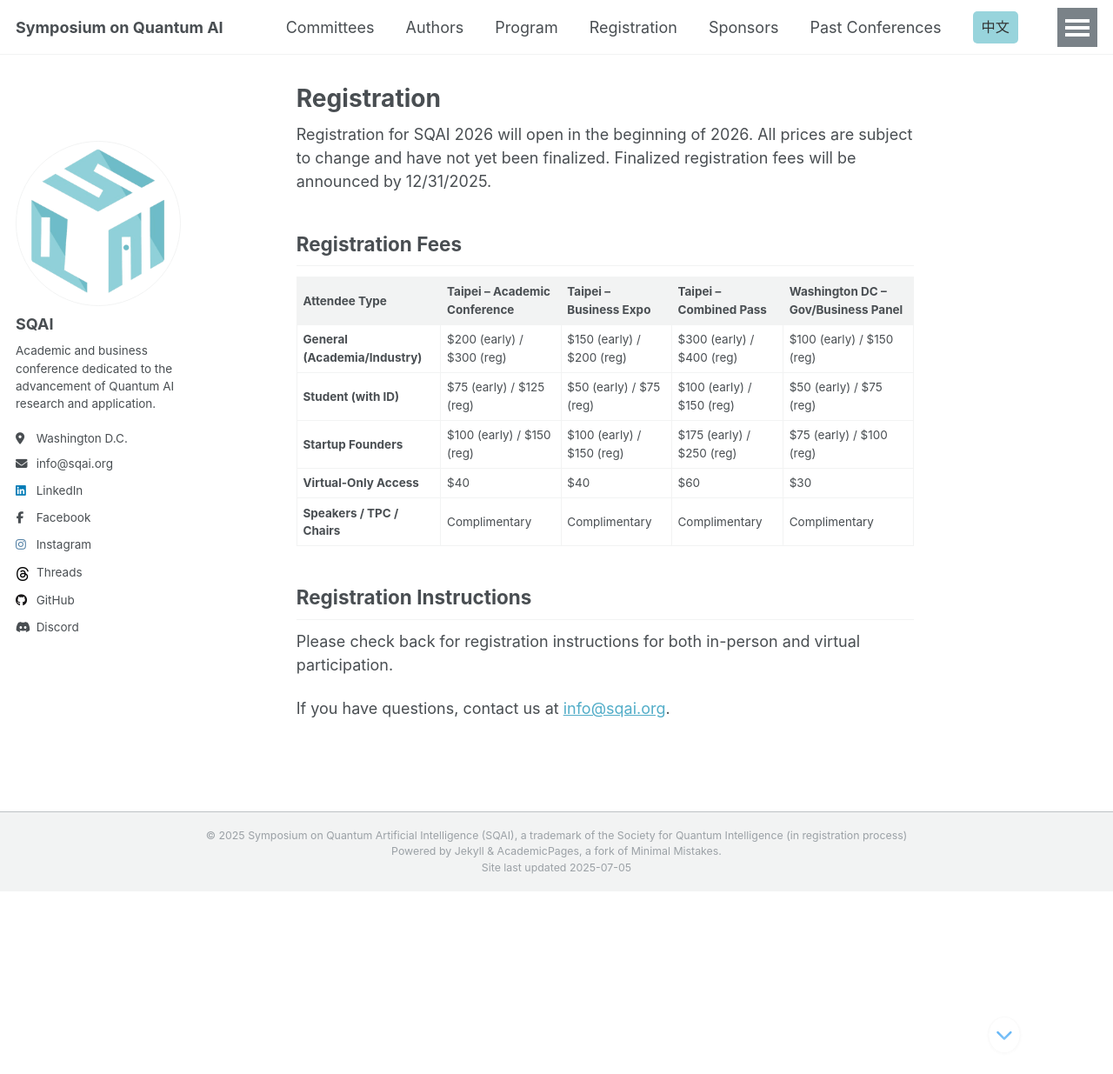
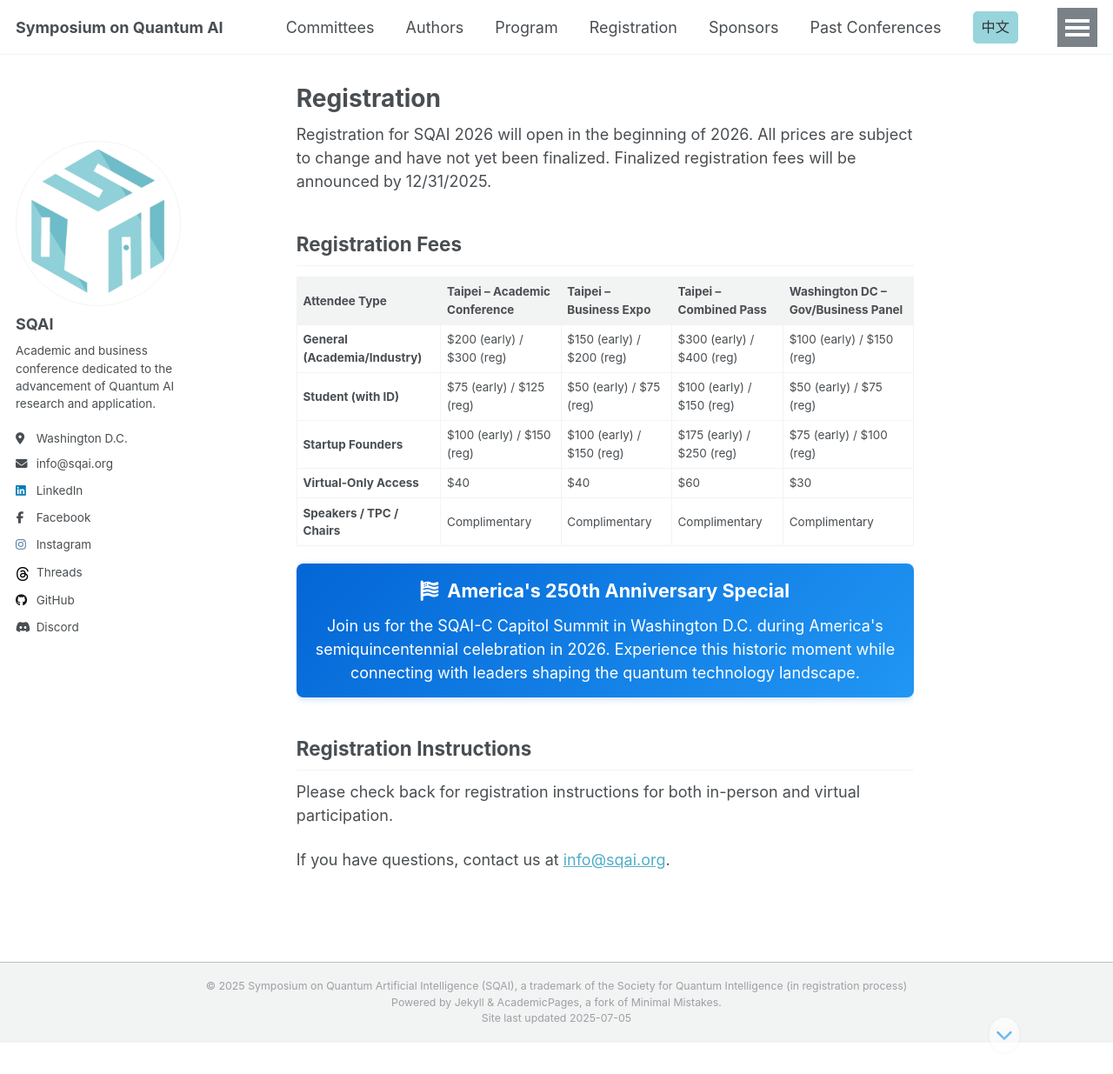
Before and after one commit to danielqnow/QuantumIntelligenceSociety.github.io, a Jekyll site: the page built from _pages/registration.md, in a window 1280 px wide. Shown: the whole page at 87% size. Built offline with Jekyll 4.4.1, drawn with Linux system fonts in a browser that asks for light colours.

Commit message:
America 250 years

```diff
--- a/_includes/head/custom.html
+++ b/_includes/head/custom.html
@@ -12,6 +12,8 @@
 <meta name="theme-color" content="#ffffff"/>
 <link rel="stylesheet" href="{{ base_path }}/assets/css/academicons.css"/>
 
+<!-- America's 250th Anniversary Styles -->
+<link rel="stylesheet" href="{{ base_path }}/assets/css/america250.css"/>
 
 <!-- Support for MatJax -->
 <script src="https://cdnjs.cloudflare.com/polyfill/v3/polyfill.min.js?features=es6"></script>
--- a/_includes/sqai-dates-sidebar.html
+++ b/_includes/sqai-dates-sidebar.html
@@ -71,6 +71,11 @@
       <span class="sqai-tag-mini sqai-c-mini">SQAI-C</span>
       Capitol Summit
     </h4>
+    <!-- America 250 Badge -->
+    <div class="america250-badge">
+      <i class="fas fa-flag-usa"></i>
+      <span>America's 250th Anniversary</span>
+    </div>
     <ul class="important-dates-list">
       <li class="date-item summit-registration">
         <div class="date-icon">
--- a/_pages/registration.md
+++ b/_pages/registration.md
@@ -17,6 +17,16 @@ All prices are subject to change and have not yet been finalized. Finalized regi
 | **Virtual-Only Access**         | $40                             | $40                        | $60                        | $30                                   |
 | **Speakers / TPC / Chairs**     | Complimentary                    | Complimentary               | Complimentary               | Complimentary                          |
 
+<div class="america250-notice">
+  <div style="display: flex; align-items: center; justify-content: center; margin-bottom: 10px;">
+    <i class="fas fa-flag-usa" style="font-size: 1.3em; margin-right: 10px;"></i>
+    <span style="font-size: 1.2em; font-weight: bold;">America's 250th Anniversary Special</span>
+  </div>
+  <p style="margin: 0;">
+    Join us for the SQAI-C Capitol Summit in Washington D.C. during America's semiquincentennial celebration in 2026. Experience this historic moment while connecting with leaders shaping the quantum technology landscape.
+  </p>
+</div>
+
 ## Registration Instructions
 
 Please check back for registration instructions for both in-person and virtual participation.
--- /dev/null
+++ b/assets/css/america250.css
@@ -0,0 +1,67 @@
+/*
+ * America's 250th Anniversary Celebration Styles
+ * These styles are used for all America 250 related badges, banners and notices
+ */
+
+/* Basic badge for sidebar and small spaces */
+.america250-badge {
+  margin: 5px 0 8px;
+  padding: 4px 8px;
+  background: linear-gradient(135deg, #0366d6, #2196f3);
+  border-radius: 4px;
+  font-size: 0.8em;
+  color: white;
+  display: flex;
+  align-items: center;
+  max-width: fit-content;
+}
+
+.america250-badge i {
+  margin-right: 5px;
+  font-size: 0.9em;
+}
+
+/* Banner for page content sections */
+.america250-banner {
+  margin: 15px 0;
+  padding: 12px 15px;
+  background: linear-gradient(135deg, #0366d6, #2196f3);
+  border-radius: 6px;
+  color: white;
+  text-align: center;
+  position: relative;
+  overflow: hidden;
+}
+
+.america250-banner i {
+  margin-right: 5px;
+}
+
+.america250-banner strong {
+  font-size: 1.1em;
+}
+
+/* Larger special banner with background image */
+.america250-special {
+  margin-bottom: 15px;
+  padding: 12px 15px;
+  background: linear-gradient(135deg, rgba(3,102,214,0.9), rgba(33,150,243,0.85)), url('/images/capitol-bg.jpg');
+  background-size: cover;
+  background-position: center;
+  border-radius: 8px;
+  color: white;
+  box-shadow: 0 3px 10px rgba(3,102,214,0.25);
+  position: relative;
+  overflow: hidden;
+}
+
+/* Notice style for registration page */
+.america250-notice {
+  margin: 20px 0;
+  padding: 15px;
+  background: linear-gradient(135deg, #0366d6, #2196f3);
+  border-radius: 8px;
+  color: white;
+  text-align: center;
+  box-shadow: 0 2px 8px rgba(0,102,214,0.2);
+}
--- a/assets/js/mobile-dates.js
+++ b/assets/js/mobile-dates.js
@@ -86,6 +86,15 @@ function createMobileDatesSection() {
     let found = false;
     dateCategories.forEach(cat => {
       if (cat.querySelector(`.${category.id}-title`)) {
+        // 为SQAI-C添加美国250周年纪念徽章
+        if (category.id === 'sqai-c') {
+          const america250Badge = document.createElement('div');
+          america250Badge.className = 'america250-badge';
+          america250Badge.style.cssText = 'margin: 5px 10px 10px;';
+          america250Badge.innerHTML = '<i class="fas fa-flag-usa"></i><span>America\'s 250th Anniversary</span>';
+          categoryContent.appendChild(america250Badge);
+        }
+
         // 复制这个类别的日期列表
         const datesList = cat.querySelector('.important-dates-list').cloneNode(true);
         categoryContent.appendChild(datesList);
```
Also changed, not shown: _pages/about.md (+8 -1 lines), _pages/program.md (+10 -0 lines).
